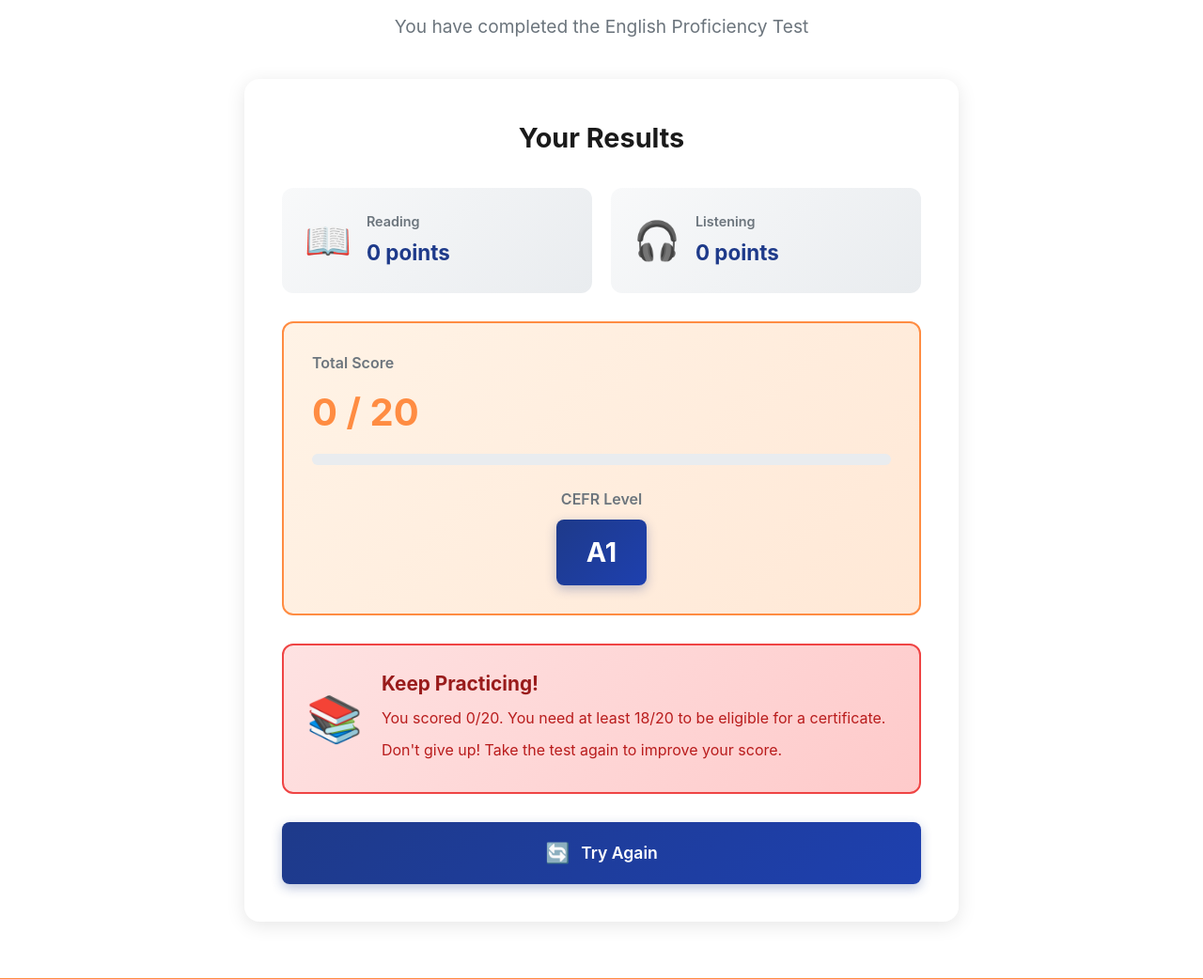
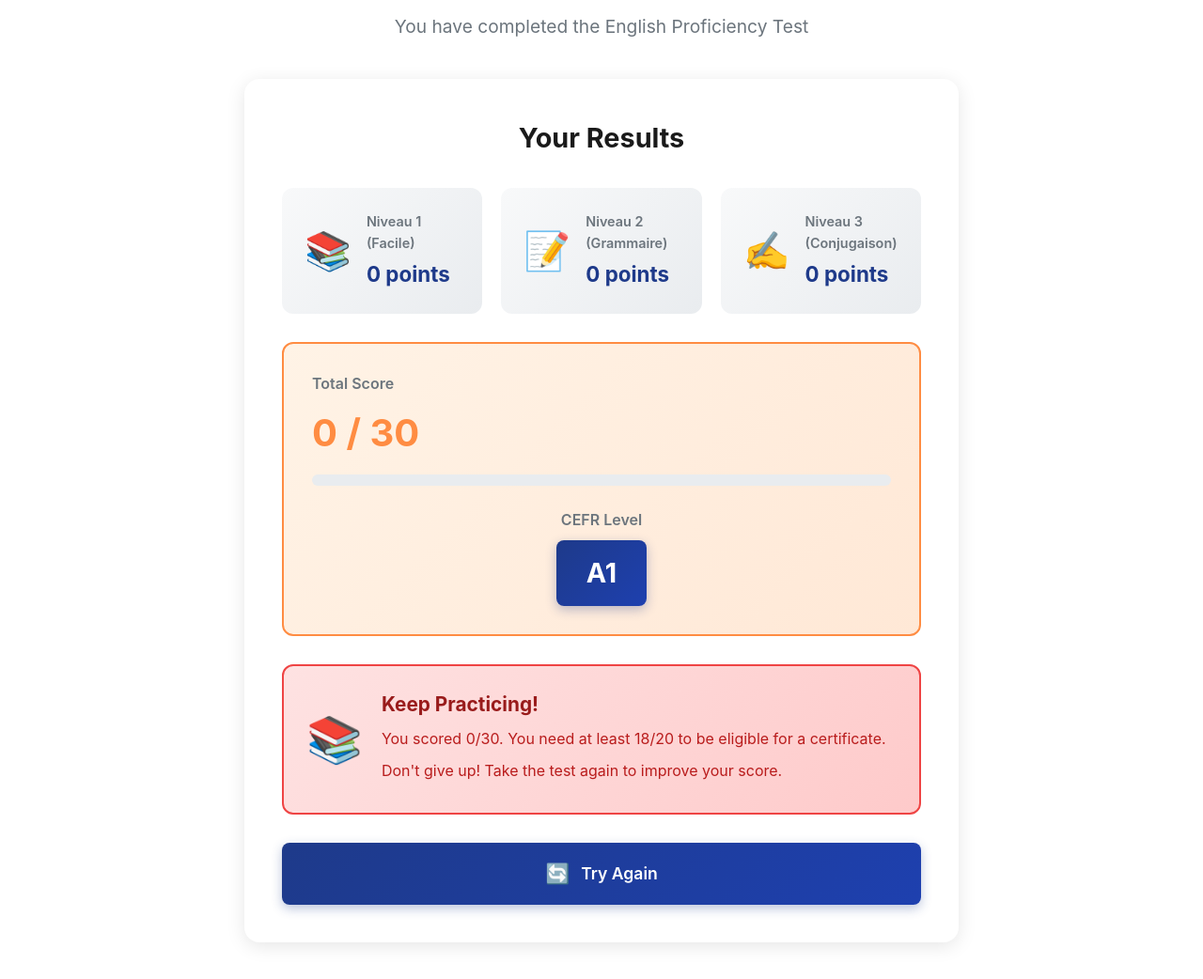
Before and after one commit to yakwa/efset, a Flask app: page /results in a window 1280 px wide. Shown: the part 356-1398 px from the top of the page at 94% size. Run offline with Flask 3, Linux system fonts and the light colour scheme.

Commit message:
Update: 3 levels system instead of Reading/Listening

```diff
--- a/app.py
+++ b/app.py
@@ -61,8 +61,8 @@ def create_app():
 
     def ensure_session():
         session.setdefault("name", "")
-        session.setdefault("settings", {"timer_enabled": False, "reading_timer": 15, "listening_timer": 15})
-        session.setdefault("answers", {"Reading": {}, "Listening": {}})
+        session.setdefault("settings", {"timer_enabled": False, "niveau1_timer": 15, "niveau2_timer": 15, "niveau3_timer": 15})
+        session.setdefault("answers", {"Niveau 1": {}, "Niveau 2": {}, "Niveau 3": {}})
 
     @app.route("/", methods=["GET", "POST"])
     def index():
@@ -70,8 +70,9 @@ def create_app():
         if request.method == "POST":
             name = request.form.get("name", "").strip()
             timer_enabled = request.form.get("timer_enabled") == "on"
-            reading_timer = int(request.form.get("reading_timer", 15))
-            listening_timer = int(request.form.get("listening_timer", 15))
+            niveau1_timer = int(request.form.get("niveau1_timer", 15))
+            niveau2_timer = int(request.form.get("niveau2_timer", 15))
+            niveau3_timer = int(request.form.get("niveau3_timer", 15))
 
             if not name:
                 flash("Veuillez entrer votre nom.", "error")
@@ -80,18 +81,19 @@ def create_app():
             session["name"] = name
             session["settings"] = {
                 "timer_enabled": timer_enabled,
-                "reading_timer": max(1, reading_timer),
-                "listening_timer": max(1, listening_timer),
+                "niveau1_timer": max(1, niveau1_timer),
+                "niveau2_timer": max(1, niveau2_timer),
+                "niveau3_timer": max(1, niveau3_timer),
             }
-            session["answers"] = {"Reading": {}, "Listening": {}}
+            session["answers"] = {"Niveau 1": {}, "Niveau 2": {}, "Niveau 3": {}}
 
             # Build sampled set and randomized order per section + shuffled options (simulating AI selection)
             order: Dict[str, List[int]] = {}
             sampled: Dict[str, List[int]] = {}
-            options_order: Dict[str, Dict[str, List[str]]] = {"Reading": {}, "Listening": {}}
-            seen: Dict[str, List[int]] = session.get("seen", {"Reading": [], "Listening": []})
+            options_order: Dict[str, Dict[str, List[str]]] = {"Niveau 1": {}, "Niveau 2": {}, "Niveau 3": {}}
+            seen: Dict[str, List[int]] = session.get("seen", {"Niveau 1": [], "Niveau 2": [], "Niveau 3": []})
 
-            for sec in ("Reading", "Listening"):
+            for sec in ("Niveau 1", "Niveau 2", "Niveau 3"):
                 qs = questions_by_section(sec)
                 all_indices = list(range(len(qs)))
                 sample_k = min(10, len(all_indices))
@@ -123,13 +125,13 @@ def create_app():
             session["options_order"] = options_order
             session["seen"] = seen
             session["started_at"] = datetime.utcnow().isoformat()
-            return redirect(url_for("section", section="Reading", q=0))
+            return redirect(url_for("section", section="Niveau 1", q=0))
         return render_template("index.html")
 
     @app.route("/section/<section>")
     def section(section: str):
         ensure_session()
-        if section not in ("Reading", "Listening"):
+        if section not in ("Niveau 1", "Niveau 2", "Niveau 3"):
             return redirect(url_for("index"))
 
         q_index = int(request.args.get("q", 0))
@@ -146,8 +148,10 @@ def create_app():
             q_index = 0
         if q_index >= total:
             # Move to next section or results
-            if section == "Reading":
-                return redirect(url_for("section", section="Listening", q=0))
+            if section == "Niveau 1":
+                return redirect(url_for("section", section="Niveau 2", q=0))
+            elif section == "Niveau 2":
+                return redirect(url_for("section", section="Niveau 3", q=0))
             return redirect(url_for("results"))
 
         # Determine absolute question index based on randomized order (fallback to identity)
@@ -169,13 +173,11 @@ def create_app():
         # Timer seconds based on section
         sec_settings = session.get("settings", {})
         timer_enabled = sec_settings.get("timer_enabled", False)
-        timer_seconds = sec_settings.get("reading_timer" if section == "Reading" else "listening_timer", 15) * 60
+        timer_key = "niveau1_timer" if section == "Niveau 1" else ("niveau2_timer" if section == "Niveau 2" else "niveau3_timer")
+        timer_seconds = sec_settings.get(timer_key, 15) * 60
 
-        # Check audio existence for Listening
-        audio_exists = True
-        if section == "Listening" and question.get("audio"):
-            audio_path = STATIC_DIR / "audio" / question.get("audio")
-            audio_exists = audio_path.exists()
+        # No audio for new system
+        audio_exists = False
 
         return render_template(
             "section.html",
@@ -194,7 +196,7 @@ def create_app():
     @app.post("/answer/<section>/<int:q_index>")
     def submit_answer(section: str, q_index: int):
         ensure_session()
-        if section not in ("Reading", "Listening"):
+        if section not in ("Niveau 1", "Niveau 2", "Niveau 3"):
             return redirect(url_for("index"))
 
         choice = request.form.get("choice")
@@ -213,32 +215,40 @@ def create_app():
         return redirect(url_for("section", section=section, q=next_idx))
 
     def compute_score() -> Dict[str, Any]:
-        qs_reading = questions_by_section("Reading")
-        qs_listening = questions_by_section("Listening")
+        qs_niveau1 = questions_by_section("Niveau 1")
+        qs_niveau2 = questions_by_section("Niveau 2")
+        qs_niveau3 = questions_by_section("Niveau 3")
 
-        ans = session.get("answers", {"Reading": {}, "Listening": {}})
+        ans = session.get("answers", {"Niveau 1": {}, "Niveau 2": {}, "Niveau 3": {}})
         sampled = session.get("sampled", {})
-        sampled_reading = sampled.get("Reading", list(range(len(qs_reading))))
-        sampled_listening = sampled.get("Listening", list(range(len(qs_listening))))
+        sampled_niveau1 = sampled.get("Niveau 1", list(range(len(qs_niveau1))))
+        sampled_niveau2 = sampled.get("Niveau 2", list(range(len(qs_niveau2))))
+        sampled_niveau3 = sampled.get("Niveau 3", list(range(len(qs_niveau3))))
 
-        score_reading = 0
-        score_listening = 0
+        score_niveau1 = 0
+        score_niveau2 = 0
+        score_niveau3 = 0
 
-        for i in sampled_reading:
-            q = qs_reading[i]
-            if ans.get("Reading", {}).get(str(i)) == q.get("answer"):
-                score_reading += 1
-        for i in sampled_listening:
-            q = qs_listening[i]
-            if ans.get("Listening", {}).get(str(i)) == q.get("answer"):
-                score_listening += 1
+        for i in sampled_niveau1:
+            q = qs_niveau1[i]
+            if ans.get("Niveau 1", {}).get(str(i)) == q.get("answer"):
+                score_niveau1 += 1
+        for i in sampled_niveau2:
+            q = qs_niveau2[i]
+            if ans.get("Niveau 2", {}).get(str(i)) == q.get("answer"):
+                score_niveau2 += 1
+        for i in sampled_niveau3:
+            q = qs_niveau3[i]
+            if ans.get("Niveau 3", {}).get(str(i)) == q.get("answer"):
+                score_niveau3 += 1
 
-        total_score = score_reading + score_listening
-        total_questions = len(sampled_reading) + len(sampled_listening)
+        total_score = score_niveau1 + score_niveau2 + score_niveau3
+        total_questions = len(sampled_niveau1) + len(sampled_niveau2) + len(sampled_niveau3)
         level = cefr_from_score(total_score)
         return {
-            "score_reading": score_reading,
-            "score_listening": score_listening,
+            "score_niveau1": score_niveau1,
+            "score_niveau2": score_niveau2,
+            "score_niveau3": score_niveau3,
             "total_score": total_score,
             "total_questions": total_questions,
             "level": level,
--- a/static/css/styles.css
+++ b/static/css/styles.css
@@ -467,7 +467,7 @@ body.menu-open {
 }
 .timer-grid {
   display: grid;
-  grid-template-columns: 1fr 1fr;
+  grid-template-columns: 1fr 1fr 1fr;
   gap: 12px;
   margin-top: 12px;
 }
@@ -609,7 +609,7 @@ body.menu-open {
 }
 .results-grid {
   display: grid;
-  grid-template-columns: repeat(2, 1fr);
+  grid-template-columns: repeat(3, 1fr);
   gap: 20px;
   margin-bottom: 30px;
 }
--- a/static/js/tts.js
+++ b/static/js/tts.js
@@ -51,16 +51,32 @@ class TextToSpeech {
   }
 
   speak(text) {
-    if (!text) return;
+    if (!text) {
+      console.warn('Aucun texte à lire');
+      return;
+    }
 
     // Créer une nouvelle instance de SpeechSynthesisUtterance
     this.utterance = new SpeechSynthesisUtterance(text);
 
+    // S'assurer que les voix sont chargées
+    const voices = this.synth.getVoices();
+    if (voices.length === 0) {
+      // Attendre que les voix soient chargées
+      console.log('Chargement des voix...');
+      setTimeout(() => this.speak(text), 100);
+      return;
+    }
+
     // Configurer les paramètres de la voix
     this.configureVoice(this.utterance);
 
+    console.log('Lecture du texte:', text.substring(0, 50) + '...');
+    console.log('Voix utilisée:', this.utterance.voice?.name || 'Voix par défaut');
+
     // Gérer les événements
     this.utterance.onstart = () => {
+      console.log('Lecture démarrée');
       this.isPlaying = true;
       this.currentButton.classList.add('playing');
       this.currentButton.classList.add('loading');
@@ -70,7 +86,13 @@ class TextToSpeech {
       this.initAudioVisualization();
     };
 
-    this.utterance.onend = this.utterance.onerror = () => {
+    this.utterance.onend = () => {
+      console.log('Lecture terminée');
+      this.stopSpeech();
+    };
+
+    this.utterance.onerror = (event) => {
+      console.error('Erreur de lecture:', event.error);
       this.stopSpeech();
     };
 
@@ -99,23 +121,49 @@ class TextToSpeech {
   }
 
   configureVoice(utterance) {
-    // Essayer de trouver une voix française
+    // Essayer de trouver une voix anglaise pour les questions de listening
     const voices = this.synth.getVoices();
-    const frenchVoices = voices.filter(voice => voice.lang.startsWith('fr') || voice.lang.startsWith('fr-'));
 
-    if (frenchVoices.length > 0) {
-      // Préférer les voix natives françaises
-      const preferredVoices = frenchVoices.filter(v => v.localService);
-      utterance.voice = preferredVoices.length > 0 ? preferredVoices[0] : frenchVoices[0];
+    // Détecter si le texte est en anglais (simple heuristique)
+    const text = utterance.text.toLowerCase();
+    const isEnglish = text.includes('the ') || text.includes(' is ') || text.includes(' are ') ||
+                      text.includes('i am ') || text.includes('welcome ') || text.includes('please ');
+
+    let selectedVoice = null;
+
+    if (isEnglish) {
+      // Chercher une voix anglaise
+      const englishVoices = voices.filter(voice =>
+        voice.lang.startsWith('en-') || voice.lang === 'en'
+      );
+
+      if (englishVoices.length > 0) {
+        // Préférer les voix US ou UK
+        const preferredVoices = englishVoices.filter(v =>
+          v.lang === 'en-US' || v.lang === 'en-GB'
+        );
+        selectedVoice = preferredVoices.length > 0 ? preferredVoices[0] : englishVoices[0];
+      }
     } else {
-      // Fallback sur la voix par défaut
-      utterance.voice = voices[0];
+      // Chercher une voix française
+      const frenchVoices = voices.filter(voice =>
+        voice.lang.startsWith('fr') || voice.lang.startsWith('fr-')
+      );
+
+      if (frenchVoices.length > 0) {
+        const preferredVoices = frenchVoices.filter(v => v.localService);
+        selectedVoice = preferredVoices.length > 0 ? preferredVoices[0] : frenchVoices[0];
+      }
     }
 
+    // Utiliser la voix sélectionnée ou la première disponible
+    utterance.voice = selectedVoice || voices[0];
+
     // Configurer les paramètres de la voix
-    utterance.rate = 1.0;
+    utterance.rate = 0.9;  // Légèrement plus lent pour une meilleure compréhension
     utterance.pitch = 1.0;
     utterance.volume = 1.0;
+    utterance.lang = isEnglish ? 'en-US' : 'fr-FR';
   }
 
   updateVoices() {
--- a/templates/results.html
+++ b/templates/results.html
@@ -12,18 +12,26 @@
 
     <div class="results-grid">
       <div class="result-item">
-        <div class="result-icon">📖</div>
+        <div class="result-icon">📚</div>
         <div class="result-content">
-          <span class="result-label">Reading</span>
-          <span class="result-value">{{ summary.score_reading }} points</span>
+          <span class="result-label">Niveau 1 (Facile)</span>
+          <span class="result-value">{{ summary.score_niveau1 }} points</span>
         </div>
       </div>
 
       <div class="result-item">
-        <div class="result-icon">🎧</div>
+        <div class="result-icon">📝</div>
         <div class="result-content">
-          <span class="result-label">Listening</span>
-          <span class="result-value">{{ summary.score_listening }} points</span>
+          <span class="result-label">Niveau 2 (Grammaire)</span>
+          <span class="result-value">{{ summary.score_niveau2 }} points</span>
+        </div>
+      </div>
+
+      <div class="result-item">
+        <div class="result-icon">✍️</div>
+        <div class="result-content">
+          <span class="result-label">Niveau 3 (Conjugaison)</span>
+          <span class="result-value">{{ summary.score_niveau3 }} points</span>
         </div>
       </div>
     </div>
```
Also changed, not shown: data/questions.json (+31 -20 lines), templates/index.html (+10 -6 lines), templates/section.html (+2 -19 lines).
